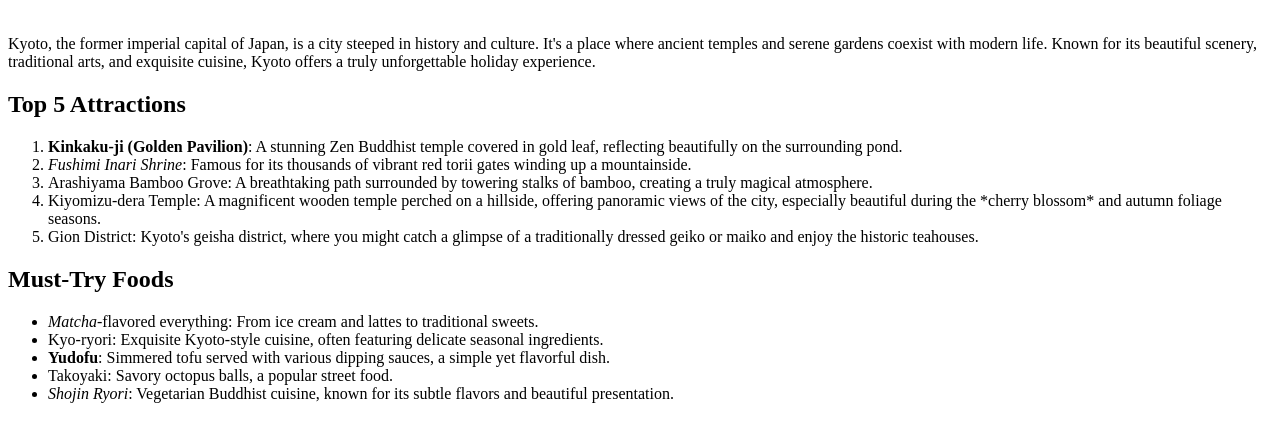
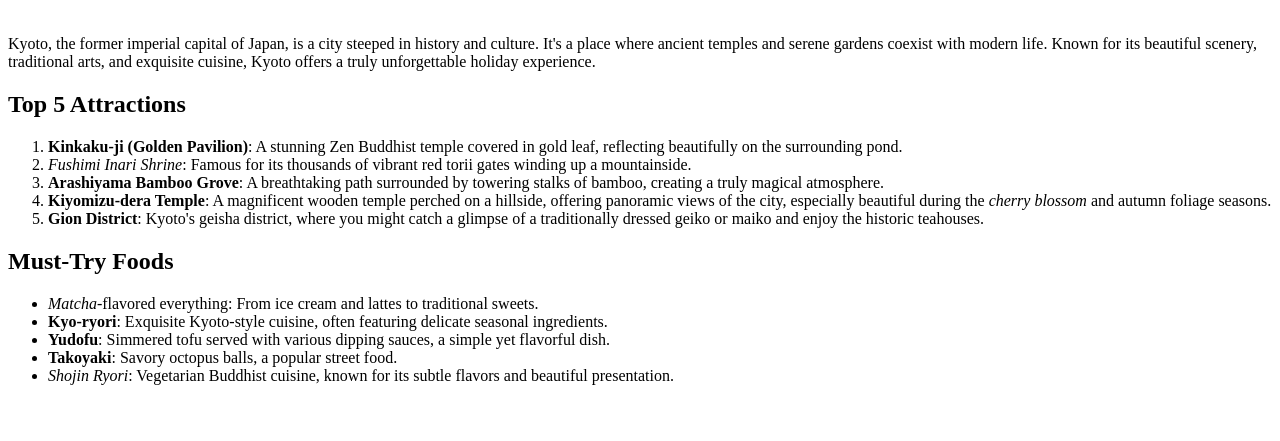
Before and after one commit to acciojob/favorite-holiday-AlbakhshSheikh, a website: page main.html in a window 1280 px wide. Shown: the part 79-520 px from the top of the page. Drawn offline with Linux system fonts and the light colour scheme.

Commit message:
created a submission

```diff
--- a/main.html
+++ b/main.html
@@ -20,22 +20,21 @@
             reflecting beautifully on the surrounding pond.</li>
         <li><em>Fushimi Inari Shrine</em>: Famous for its thousands of vibrant red torii gates winding up a
             mountainside.</li>
-        <li>Arashiyama Bamboo Grove: A breathtaking path surrounded by towering stalks of bamboo, creating a truly
+        <li><strong>Arashiyama Bamboo Grove</strong>: A breathtaking path surrounded by towering stalks of bamboo, creating a truly
             magical atmosphere.</li>
-        <li>Kiyomizu-dera Temple: A magnificent wooden temple perched on a hillside, offering panoramic views of the
-            city, especially beautiful during the *cherry blossom* and autumn foliage seasons.</li>
-        <li>Gion District: Kyoto's geisha district, where you might catch a glimpse of a traditionally dressed geiko or
+        <li><strong>Kiyomizu-dera Temple</strong>: A magnificent wooden temple perched on a hillside, offering panoramic views of the
+            city, especially beautiful during the <em>cherry blossom</em> and autumn foliage seasons.</li>
+        <li><strong>Gion District</strong>: Kyoto's geisha district, where you might catch a glimpse of a traditionally dressed geiko or
             maiko and enjoy the historic teahouses.</li>
     </ol>
 
     <h2>Must-Try Foods</h2>
     <ul>
         <li><em>Matcha</em>-flavored everything: From ice cream and lattes to traditional sweets.</li>
-        <li>Kyo-ryori: Exquisite Kyoto-style cuisine, often featuring delicate seasonal ingredients.</li>
+        <li><strong>Kyo-ryori</strong>: Exquisite Kyoto-style cuisine, often featuring delicate seasonal ingredients.</li>
         <li><strong>Yudofu</strong>: Simmered tofu served with various dipping sauces, a simple yet flavorful dish.</li>
-        <li>Takoyaki: Savory octopus balls, a popular street food.</li>
-        <li><em>Shojin Ryori</em>: Vegetarian Buddhist cuisine, known for its subtle flavors and beautiful presentation.
-        </li>
+        <li><strong>Takoyaki</strong>: Savory octopus balls, a popular street food.</li>
+        <li><em>Shojin Ryori</em>: Vegetarian Buddhist cuisine, known for its subtle flavors and beautiful presentation.</li>
     </ul>
 </body>
 
```
